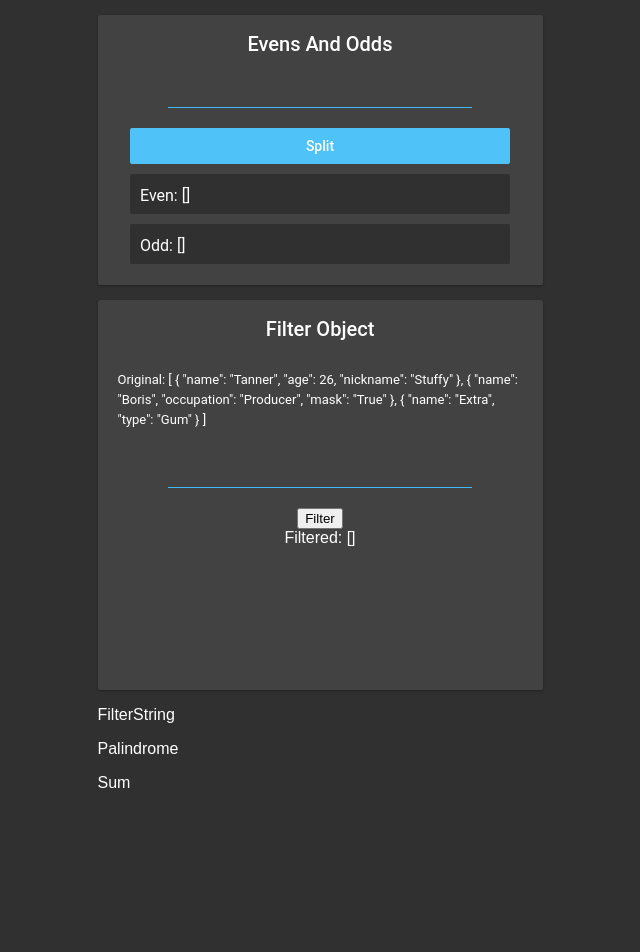
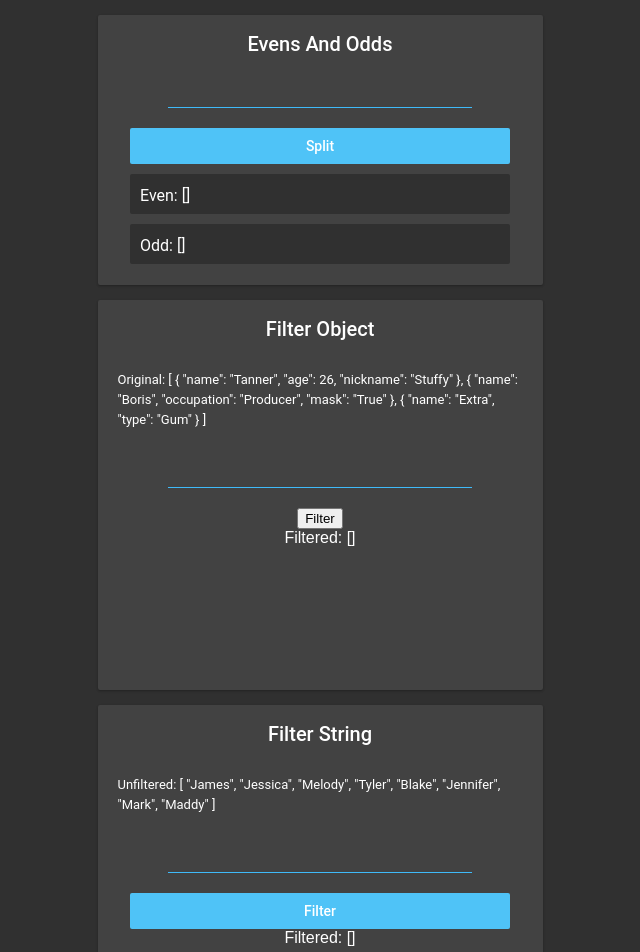
Before and after one commit to stuffy3/react-toy-problems-exercise, a React (Create React App) app: page / in a window 1280 px wide. Shown: the top 952 px of the page, without its empty margins (320-960 px from the left). Before the commit the page ends 808 px from the top, so only its background shows below. Built offline with nearby package versions, Linux system fonts and the light colour scheme.

Commit message:
Finished FilterString exercise

```diff
--- a/src/components/Topics/FilterString.js
+++ b/src/components/Topics/FilterString.js
@@ -1,9 +1,45 @@
 import React, {Component} from "react";
 
 export default class FilterString extends Component {
+    constructor() {
+        super()
+
+        this.state = {
+            unfiltered: ['James', 'Jessica', 'Melody', 'Tyler', 'Blake', 'Jennifer', 'Mark', 'Maddy'],
+            userInput: '',
+            filtered: []
+        }
+    }
+
+    onChangeHandler(value) {
+        this.setState({ userInput: value});
+    };
+
+    filterArr(userInput) {
+        let arr = this.state.unfiltered;
+        let filteredArr = [];
+
+        for (let i = 0; i < arr.length; i++) {
+            if(arr[i].includes(userInput)) {
+                filteredArr.push(arr[i])
+            }
+        }
+        this.setState({ filtered: filteredArr})
+    }
+
+
+
+
     render() {
         return(
-            <p>FilterString</p>
+            <div className="puzzleBox filterStringPB">
+                <h4>Filter String</h4>
+                <span className="puzzleText">Unfiltered: { JSON.stringify(this.state.unfiltered, null, 10)}</span>
+                <input className="inputLine" onChange={ (e) => this.onChangeHandler(e.target.value)}></input>
+                <button className="confirmationButton" onClick={ () => this.filterArr(this.state.userInput)}>Filter</button>
+                <span>Filtered: {JSON.stringify(this.state.filtered, null, 10)}</span>
+            </div>
+
         )
     }
 }
```
